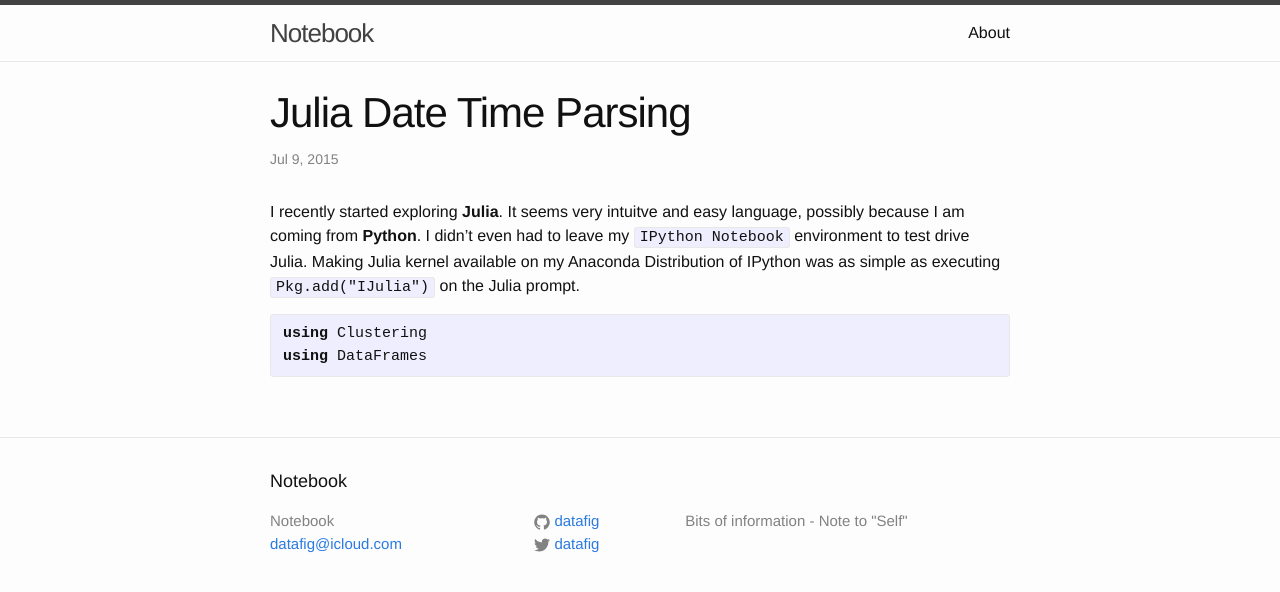
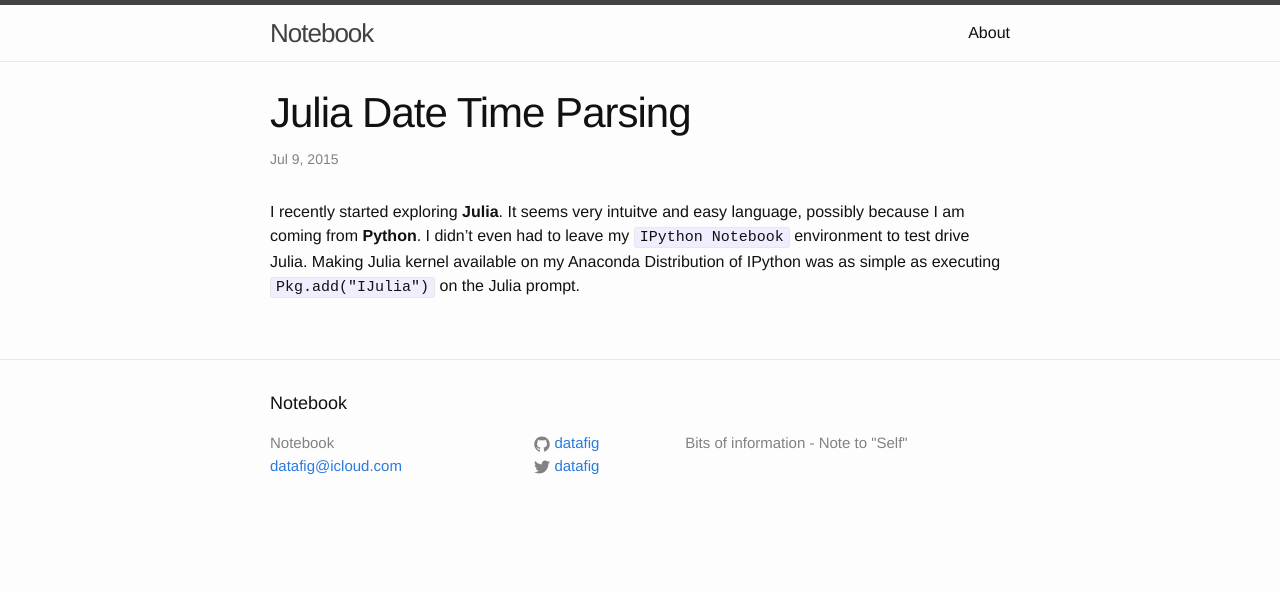
Before and after one commit to datafig/datafig.github.io, a Jekyll site: the page built from _posts/2015-07-09-julia-datatables.markdown, in a window 1280 px wide. Shown: the top 592 px of the page. Built offline with Jekyll 4.4.1, drawn with Linux system fonts in a browser that asks for light colours; comment, search, counter and statistics services are not loaded.

Commit message:
removed test julia code from 2015-07-09-julia-datatables.markdown

```diff
--- a/_posts/2015-07-09-julia-datatables.markdown
+++ b/_posts/2015-07-09-julia-datatables.markdown
@@ -6,12 +6,3 @@ categories:  python julia
 ---
 
 I recently started exploring **Julia**. It seems very intuitve and easy language, possibly because I am coming from **Python**. I didn't even had to leave my `IPython Notebook` environment to test drive Julia. Making Julia kernel available on my Anaconda Distribution of IPython was as simple as executing `Pkg.add("IJulia")` on the Julia prompt.
-
-
-
-{% highlight julia %}
-
-using Clustering
-using DataFrames
-
-{% endhighlight %}
```
